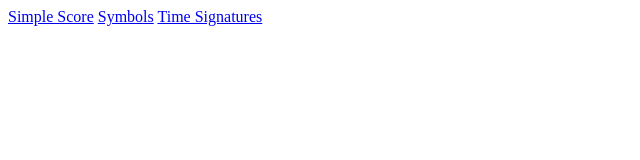
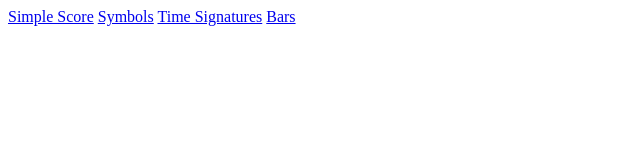
Before and after one commit to JoniBach/music-notation, a SvelteKit app: page / in a window 1280 px wide. Shown: the top 160 px of the page, without its empty margins (0-640 px from the left). Built offline with nearby package versions, Linux system fonts and the light colour scheme.

Commit message:
setting up[ bars

```diff
--- a/src/routes/+page.svelte
+++ b/src/routes/+page.svelte
@@ -1,3 +1,4 @@
 <a href="/simple-score">Simple Score</a>
 <a href="/symbols">Symbols</a>
 <a href="/time-signatures">Time Signatures</a>
+<a href="/bars">Bars</a>
--- /dev/null
+++ b/src/routes/bars/+page.svelte
@@ -0,0 +1 @@
+bars
```
